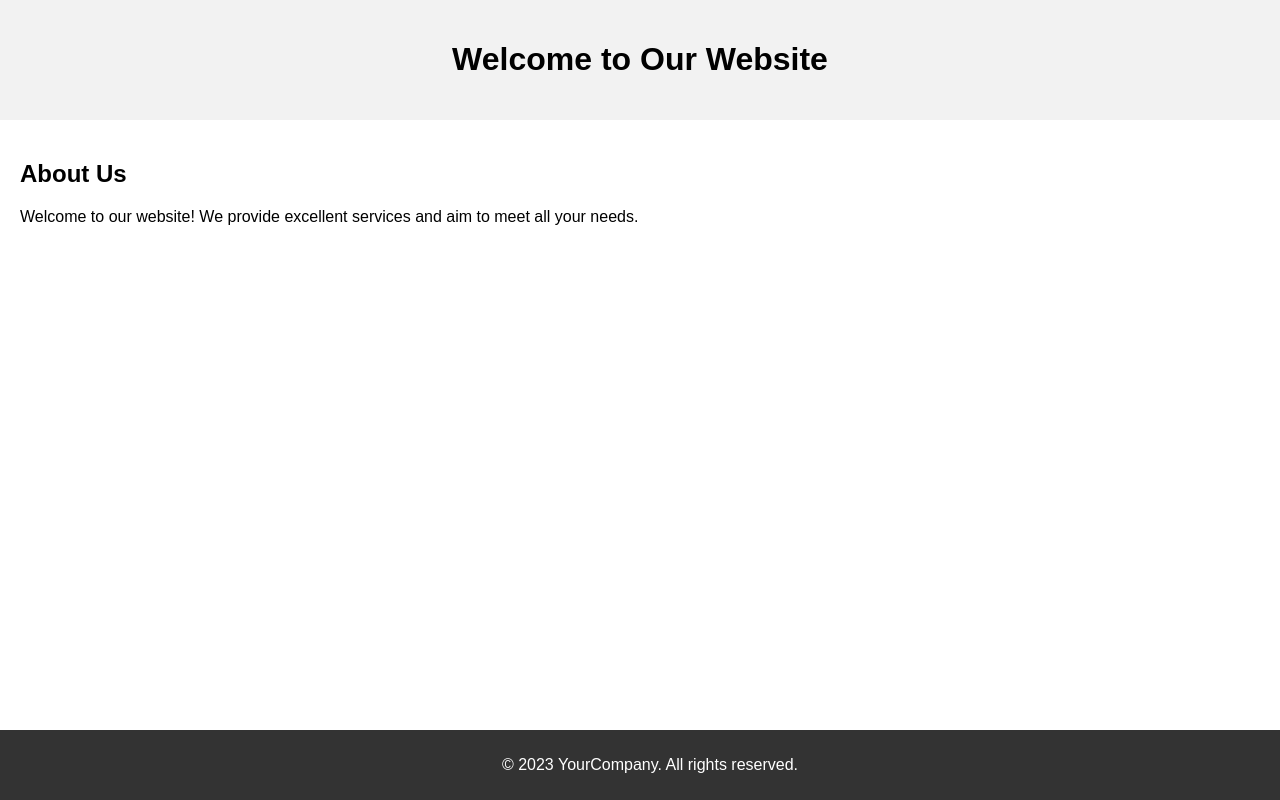
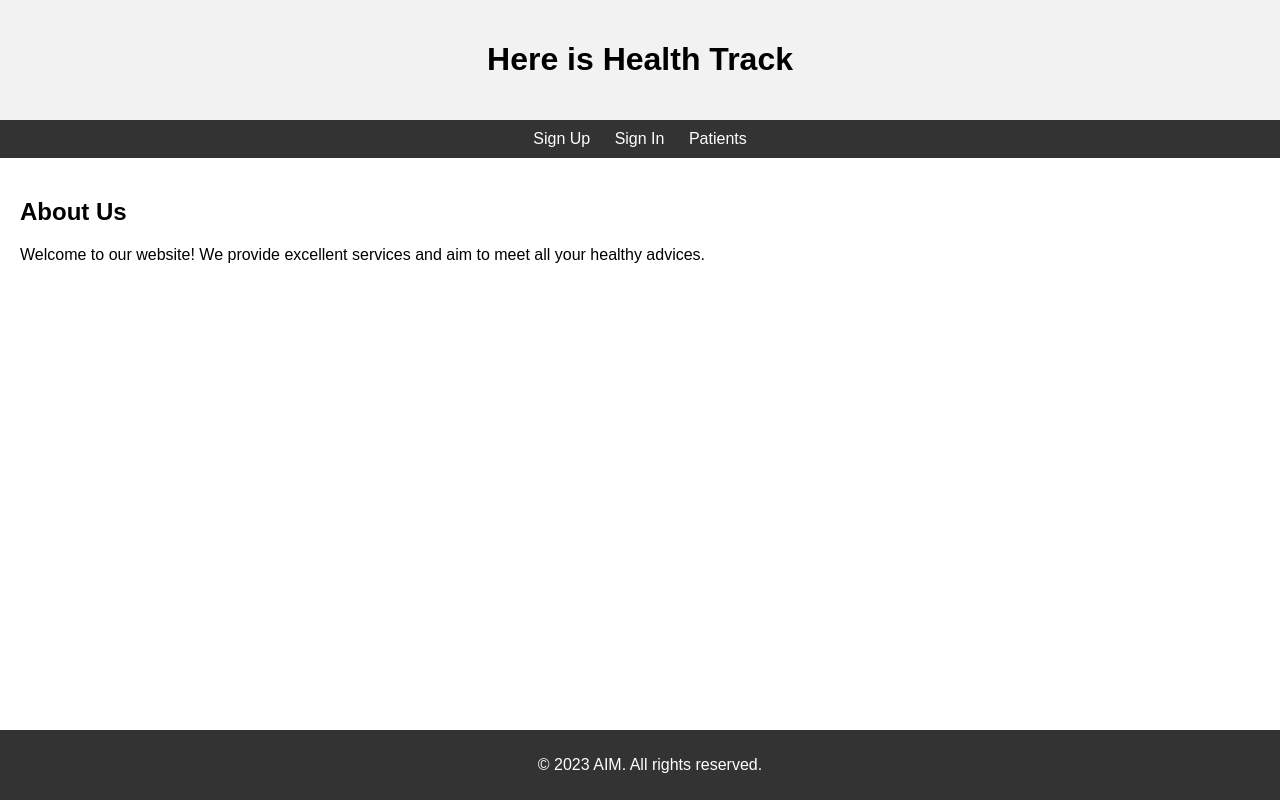
Before and after one commit to Rajaram-Jagadeeswaran/Healthcare_System, a Django app: page / in a window 1280 px wide. Run offline with Django 3.2, Linux system fonts and the light colour scheme.

Commit message:
Updated version 2.5

```diff
--- a/hospital/templates/patients/index.html
+++ b/hospital/templates/patients/index.html
@@ -42,14 +42,19 @@
 </head>
 <body>
     <header>
-        <h1>Welcome to Our Website</h1>
+        <h1>Here is Health Track</h1>
     </header>
+        <nav>
+        <a href="{% url 'sign_up' %}">Sign Up</a>
+        <a href="{% url 'sign_in' %}">Sign In</a>
+        <a href="{% url 'hospital:patient_list' %}">Patients</a>
+    </nav>
     <section>
         <h2>About Us</h2>
-        <p>Welcome to our website! We provide excellent services and aim to meet all your needs.</p>
+        <p>Welcome to our website! We provide excellent services and aim to meet all your healthy advices.</p>
     </section>
     <footer>
-        <p>&copy; 2023 YourCompany. All rights reserved.</p>
+        <p>&copy; 2023 AIM. All rights reserved.</p>
     </footer>
 </body>
 </html>
```
Also changed, not shown: users/templates/users/signin.html (+5 -5 lines).
